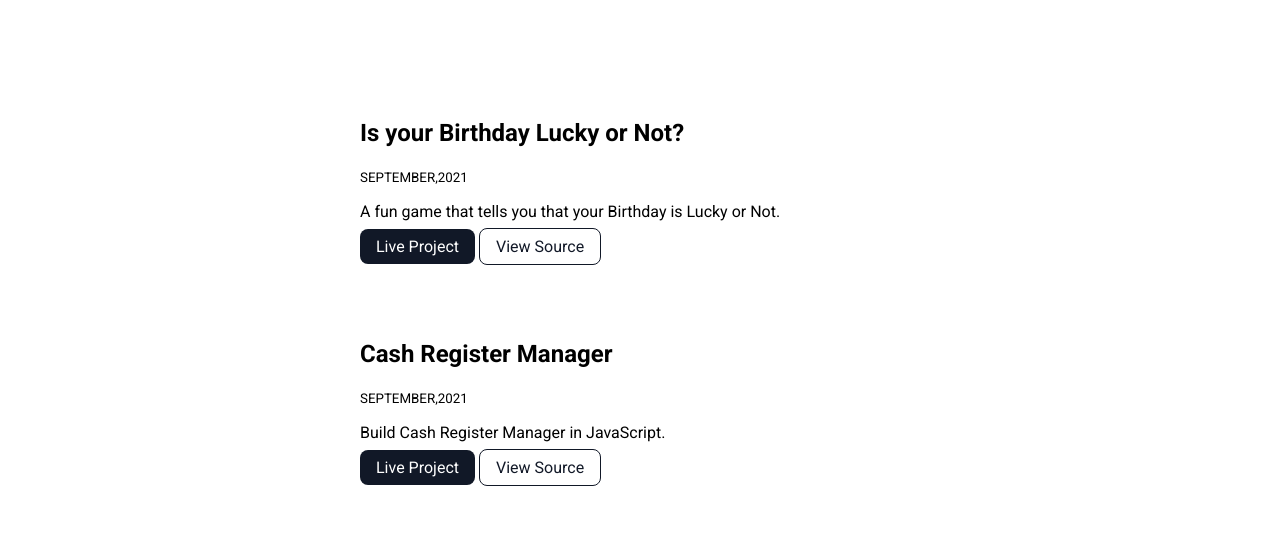
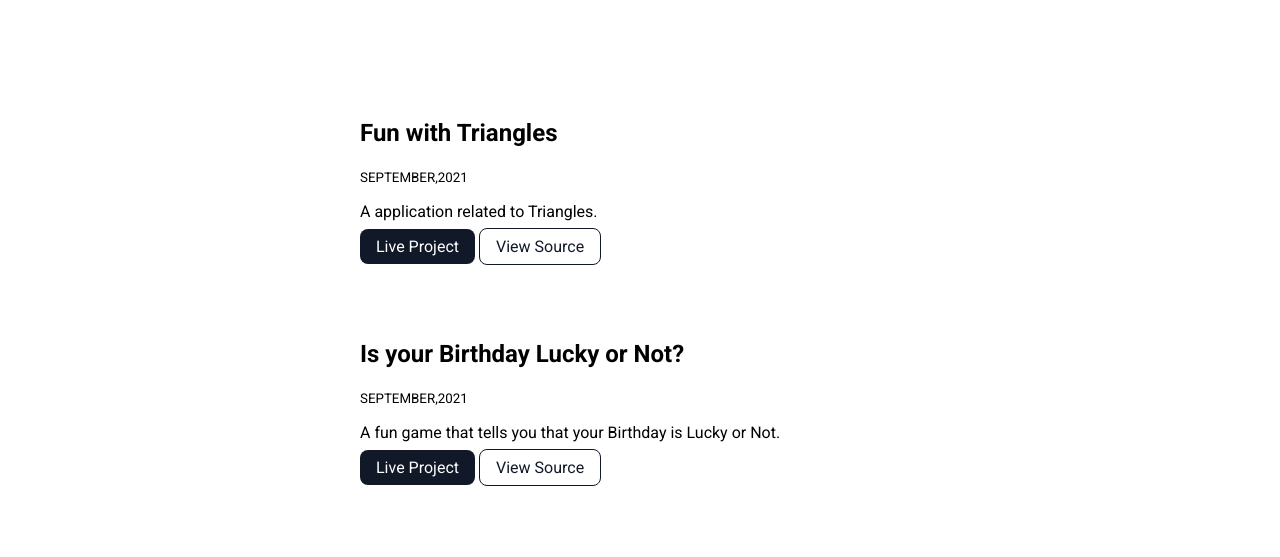
Before and after one commit to gurmanshaan/myportfolio, a plain HTML site: page projects.html in a window 1280 px wide. Shown: the part 212-769 px from the top of the page. Drawn offline with Linux system fonts and the light colour scheme.

Commit message:
update projects section
add fun with triangles project

```diff
--- a/projects.html
+++ b/projects.html
@@ -36,6 +36,25 @@
     </header>
 
     <ul class="list-non-bullet">
+      <li>
+        <article class="showcase-list container container-center">
+          <h1>Fun with Triangles</h1>
+          <small>SEPTEMBER,2021</small>
+          <p>A application related to Triangles.</p>
+          <a
+            class="link primary-link"
+            href="https://gurmanshaan-fun-with-triangles.netlify.app/"
+            target="_blank"
+            >Live Project</a
+          >
+          <a
+            class="link secondary-link"
+            href="https://github.com/gurmanshaan/funwithtriangles"
+            target="_blank"
+            >View Source</a
+          >
+        </article>
+      </li>
       <li>
         <article class="showcase-list container container-center">
           <h1>Is your Birthday Lucky or Not?</h1>
```
